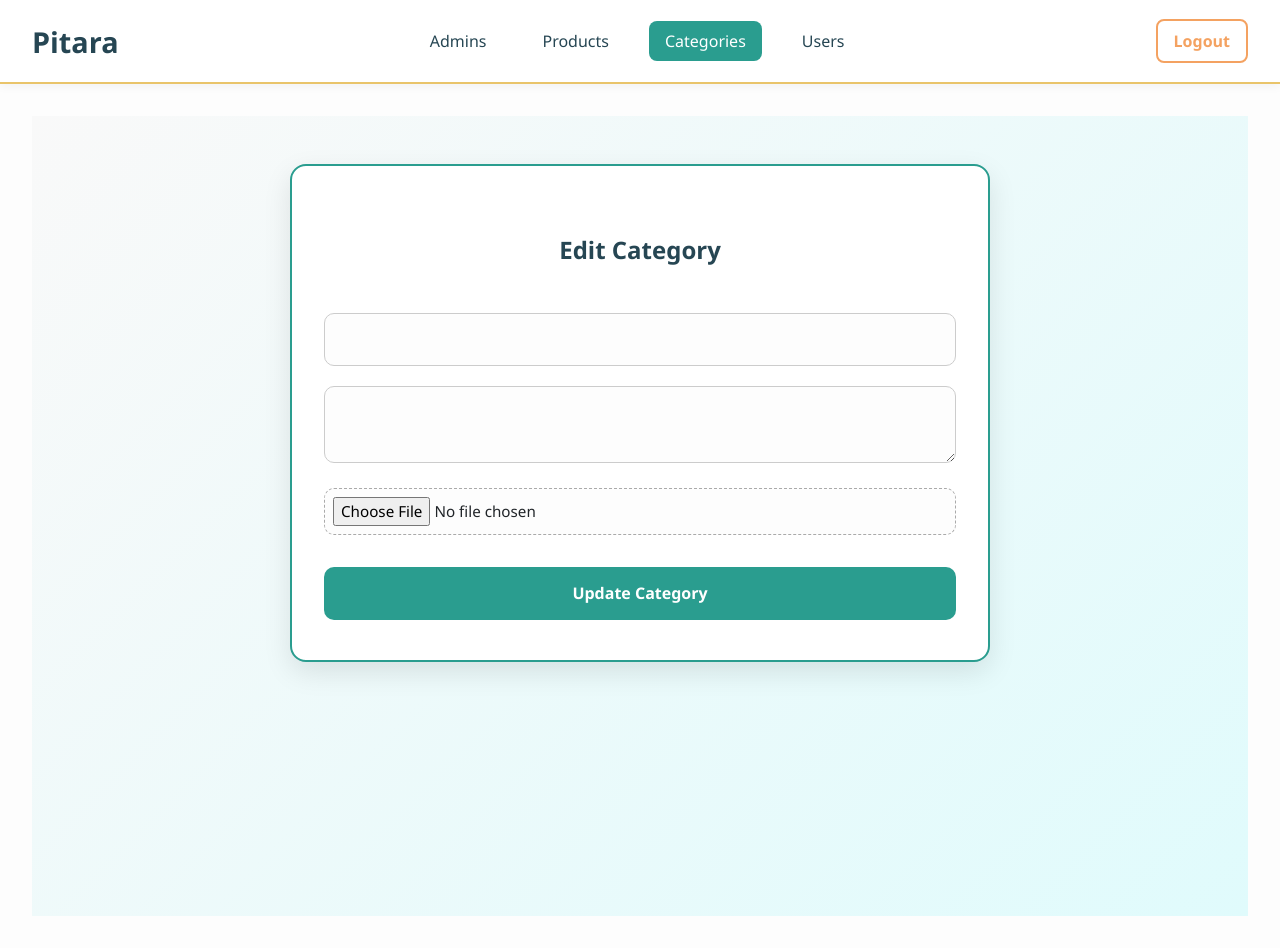
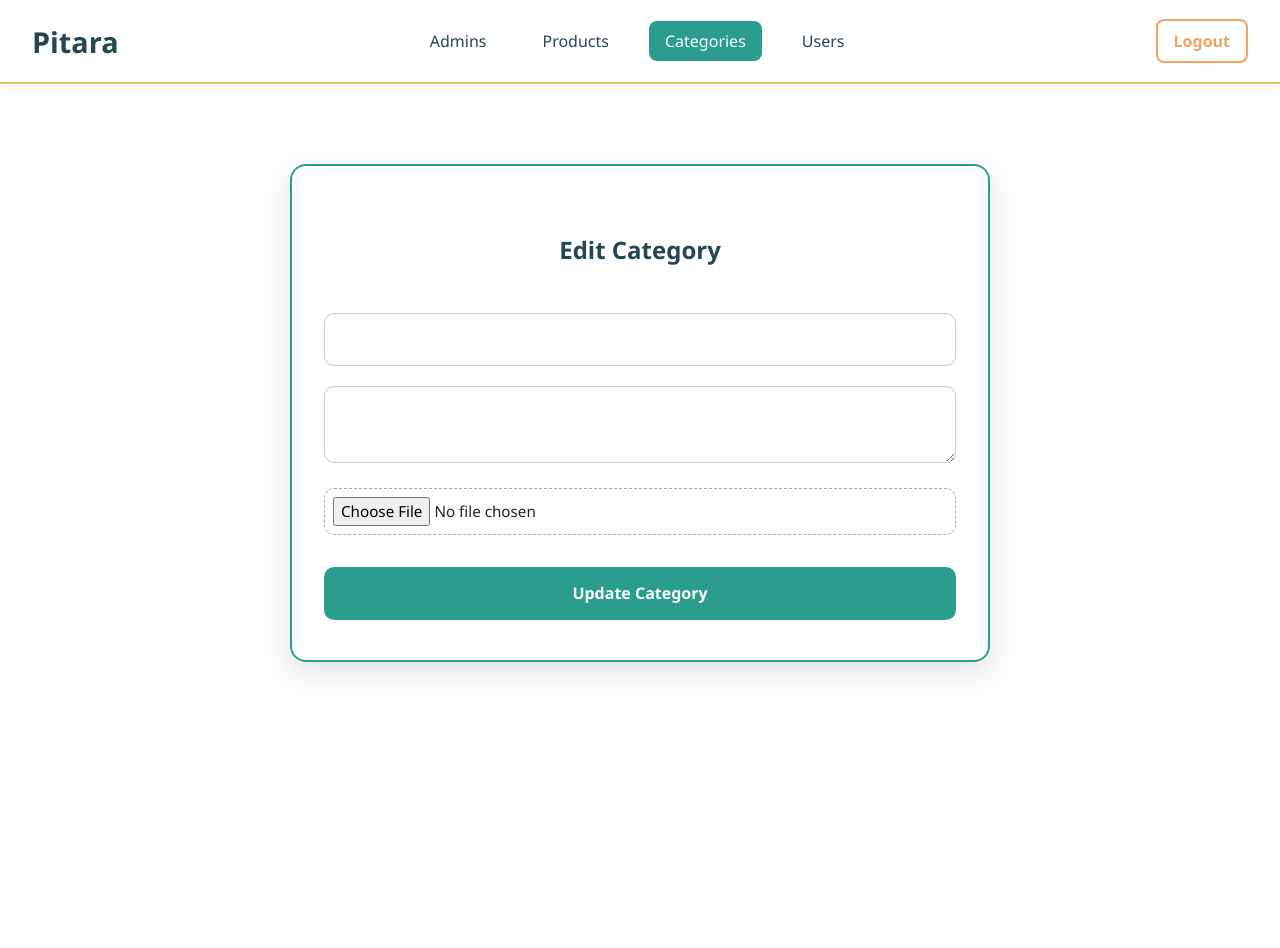
Before and after one commit to Himani1609/Pitara-ECommerce, a React (Vite) app: page /admin/categories/edit/1 in a window 1280 px wide. After the commit the page ends 800 px from the top, so only its background shows below. Built offline with nearby package versions, Linux system fonts and the light colour scheme; no server answers.

Commit message:
Change in css for edit forms on admin side

```diff
--- a/src/styles/pages/AdminEditAdmin.css
+++ b/src/styles/pages/AdminEditAdmin.css
@@ -3,8 +3,6 @@
   justify-content: center;
   align-items: flex-start;
   padding: 3rem 1rem;
-  min-height: 100vh;
-  background: linear-gradient(135deg, #f9f9f9, #e0fbfc);
   font-family: 'Segoe UI', sans-serif;
 }
 
--- a/src/styles/pages/AdminEditCategory.css
+++ b/src/styles/pages/AdminEditCategory.css
@@ -3,8 +3,6 @@
   justify-content: center;
   align-items: flex-start;
   padding: 3rem 1rem;
-  min-height: 100vh;
-  background: linear-gradient(135deg, #f9f9f9, #e0fbfc);
   font-family: 'Segoe UI', sans-serif;
 }
 
--- a/src/styles/pages/AdminEditProduct.css
+++ b/src/styles/pages/AdminEditProduct.css
@@ -3,8 +3,6 @@
   justify-content: center;
   align-items: flex-start;
   padding: 3rem 1rem;
-  min-height: 100vh;
-  background: linear-gradient(135deg, #f9f9f9, #e0fbfc);
   font-family: 'Segoe UI', sans-serif;
 }
 
--- a/src/styles/pages/AdminEditUser.css
+++ b/src/styles/pages/AdminEditUser.css
@@ -3,8 +3,6 @@
   justify-content: center;
   align-items: flex-start;
   padding: 3rem 1rem;
-  min-height: 100vh;
-  background: linear-gradient(135deg, #f9f9f9, #e0fbfc);
   font-family: 'Segoe UI', sans-serif;
 }
 
```
